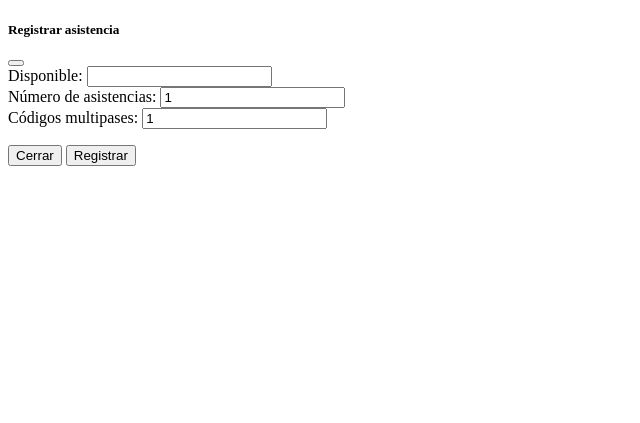
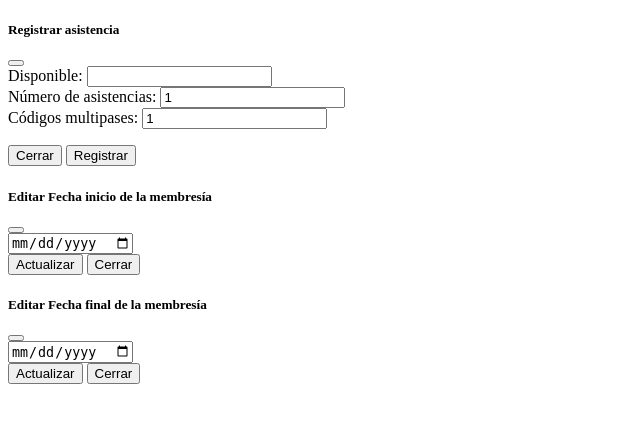
Before and after one commit to PabloOrejuela/membresias, a CodeIgniter 4 app: the page made by app/Views/membresias/membresias_view.php in a window 1280 px wide. Shown: the part 32-455 px from the top of the page, without its empty margins (0-640 px from the left). Run offline with PHP 8.4 and a stand-in for CodeIgniter, Linux system fonts and the light colour scheme; the template is opened without the code that fills it, so the values that code supplies are empty; some libraries are stand-ins or nearby versions.

Commit message:
Implementada la funcionalidad que permite que el usuario pueda modificar la fecha de inicio y de final de una membresía

```diff
--- a/app/Config/Routes.php
+++ b/app/Config/Routes.php
@@ -46,6 +46,8 @@ $routes->post('miembros_select', 'Membresia::miembros_select');
 $routes->get('transfer', 'Membresia::frm_select_transfer');
 $routes->get('select-transfer-membership/(:num)', 'Membresia::fr_select_member_transfer_membership/$1', ['as' => 'select-transfer_membership']);
 $routes->post('transfer_membership', 'Membresia::transfer_membership',['as' => 'transfer_membership']);
+$routes->get('membresias/actualizarFechaInicioMembresia', 'Membresia::actualizarFechaInicioMembresia');
+$routes->get('membresias/actualizarFechaFinalMembresia', 'Membresia::actualizarFechaFinalMembresia');
 
 //REPORTES
 $routes->group('reportes', static function ($routes) {
--- a/app/Views/membresias/membresias_view.php
+++ b/app/Views/membresias/membresias_view.php
@@ -51,8 +51,28 @@
                                     <td>'.$value->nombre.'</td>
                                     <td>'.$value->num_documento.'</td>
                                     <td>'.$value->paquete.'</td>
-                                    <td>'.$value->fecha_inicio.'</td>
-                                    <td>'.$value->fecha_final.'</td>
+                                    <td>
+                                        <a
+                                            type="button"
+                                            id="membresia_'.$value->idmembresias.'"
+                                            href="#"
+                                            data-id="'.$value->idmembresias.'"
+                                            data-fecha="'.$value->fecha_inicio.'"
+                                            data-bs-toggle="modal"
+                                            data-bs-target="#fechaInicioModal">'.$value->fecha_inicio.'
+                                        </a>
+                                    </td>
+                                    <td>
+                                        <a
+                                            type="button"
+                                            id="membresia_'.$value->idmembresias.'"
+                                            href="#"
+                                            data-id="'.$value->idmembresias.'"
+                                            data-fecha="'.$value->fecha_final.'"
+                                            data-bs-toggle="modal"
+                                            data-bs-target="#fechaFinalModal">'.$value->fecha_final.'
+                                        </a>
+                                    </td>
                                     <td>'.date("Y-m-d").'</td>'; //FECHA ACTUAL
 
                             //DIAS
@@ -122,7 +142,7 @@
                                     echo '<td id="td-center">
                                             <a type="button" id="btn-register" href="asistencia/'.$value->idmembresias.'"
                                                 class="registro" data-bs-toggle="modal" data-bs-target="#asistenciaModal"
-                                                onClick="pasaIdmembresia('.$value->idmembresias.','. $saldo.');">Asistencia
+                                                onClick="pasaIdmembresia('.$value->idmembresias.','. $saldo.');"><i class="fa-solid fa-dumbbell"></i> Asistencia
                                             </a>
                                         </td>
                                         <td id="td-center">
@@ -182,6 +202,46 @@
     </div>
   </div>
 </div>
+
+<!-- Modal Fecha inicio -->
+<div class="modal fade" id="fechaInicioModal" tabindex="-1" aria-labelledby="exampleModalLabel" aria-hidden="true">
+  <div class="modal-dialog">
+    <div class="modal-content">
+      <div class="modal-header">
+        <h5 class="modal-title" id="exampleModalLabel">Editar Fecha inicio de la membresía</h5>
+        <button type="button" class="btn-close" data-bs-dismiss="modal" aria-label="Close"></button>
+      </div>
+      <div class="modal-body">
+      <input class="form-control" type="hidden" name="idmembresias" id="idmembresias">
+      <input class="form-control" type="date" name="fecha_inicio_membresia" id="fecha_inicio_membresia">
+      </div>
+      <div class="modal-footer">
+        <button type="button" class="btn btn-secondary" data-bs-dismiss="modal" onClick="actualizarFechaInicioMembresia()">Actualizar</button>
+        <button type="button" class="btn btn-secondary" data-bs-dismiss="modal">Cerrar</button>
+      </div>
+    </div>
+  </div>
+</div>
+
+<!-- Modal Fecha final -->
+<div class="modal fade" id="fechaFinalModal" tabindex="-1" aria-labelledby="exampleModalLabel" aria-hidden="true">
+  <div class="modal-dialog">
+    <div class="modal-content">
+      <div class="modal-header">
+        <h5 class="modal-title" id="exampleModalLabel">Editar Fecha final de la membresía</h5>
+        <button type="button" class="btn-close" data-bs-dismiss="modal" aria-label="Close"></button>
+      </div>
+      <div class="modal-body">
+      <input class="form-control" type="hidden" name="idmembresias" id="idmembresias">
+      <input class="form-control" type="date" name="fecha_final_membresia" id="fecha_final_membresia">
+      </div>
+      <div class="modal-footer">
+        <button type="button" class="btn btn-secondary" data-bs-dismiss="modal" onClick="actualizarFechaFinalMembresia()">Actualizar</button>
+        <button type="button" class="btn btn-secondary" data-bs-dismiss="modal">Cerrar</button>
+      </div>
+    </div>
+  </div>
+</div>
 <script src="https://cdn.jsdelivr.net/npm/sweetalert2@11"></script>
 <script src="<?= site_url(); ?>public/js/membresias_view.js"></script>
 <script>
--- a/public/js/membresias_view.js
+++ b/public/js/membresias_view.js
@@ -1,3 +1,88 @@
+let btnfechaInicio = document.querySelectorAll('[data-bs-target="#fechaInicioModal"]');
+let btnfechaFinal = document.querySelectorAll('[data-bs-target="#fechaFinalModal"]');
+
+btnfechaInicio.forEach(btn => {
+    btn.addEventListener('click', function(e) {
+        e.stopPropagation()
+        let id = this.dataset.id
+        let fecha = this.dataset.fecha
+        let dateFechaInicio = document.getElementById('fecha_inicio_membresia')
+        let idmembresias = document.getElementById('idmembresias')
+
+        dateFechaInicio.value = fecha
+        idmembresias.value = id
+        $('#fechaInicioModal').modal();
+    });
+});
+
+function actualizarFechaInicioMembresia(){
+
+    //console.log(horaSalidaPedido);
+    $.ajax({
+        dataType:"html",
+        url: "membresias/actualizarFechaInicioMembresia",
+        method: 'get',
+        data: {
+            id: document.getElementById('idmembresias').value,
+            fechaInicio: document.getElementById('fecha_inicio_membresia').value,
+        },
+        beforeSend: function (f) {
+            alertaMensaje("Procesando", 500, "info")
+        },
+        success: function(data){
+            //console.log(data);
+            alertaMensaje("La fecha se ha actualizado", 2000, "success")
+            setTimeout(function(){
+                location.replace('membresias');
+            }, 3000);
+        },
+        error: function(){
+            alertaMensaje("Error: La fecha no se pudo actualizar", 2000, "error")
+        }
+    });
+}
+
+btnfechaFinal.forEach(btn => {
+    btn.addEventListener('click', function(e) {
+        e.stopPropagation()
+        let id = this.dataset.id
+        let fecha = this.dataset.fecha
+        let dateFechaFinal = document.getElementById('fecha_final_membresia')
+        let idmembresias = document.getElementById('idmembresias')
+
+        dateFechaFinal.value = fecha
+        idmembresias.value = id
+        $('#fechaFinalModal').modal();
+    });
+});
+
+function actualizarFechaFinalMembresia(){
+
+    //console.log(horaSalidaPedido);
+    $.ajax({
+        dataType:"html",
+        url: "membresias/actualizarFechaFinalMembresia",
+        method: 'get',
+        data: {
+            id: document.getElementById('idmembresias').value,
+            fechaFinal: document.getElementById('fecha_final_membresia').value,
+        },
+        beforeSend: function (f) {
+            alertaMensaje("Procesando", 500, "info")
+        },
+        success: function(data){
+            //console.log(data);
+            alertaMensaje("La fecha se ha actualizado", 2000, "success")
+            setTimeout(function(){
+                location.replace('membresias');
+            }, 3000);
+        },
+        error: function(){
+            alertaMensaje("Error: La fecha no se pudo actualizar", 2000, "error")
+        }
+    });
+}
+
 $(document).ready(function () {
     $.fn.DataTable.ext.classes.sFilterInput = "form-control form-control-sm search-input";
     $('#datatablesSimple').DataTable({
```
Also changed, not shown: app/Controllers/Membresia.php (+26 -0 lines), README.md.
